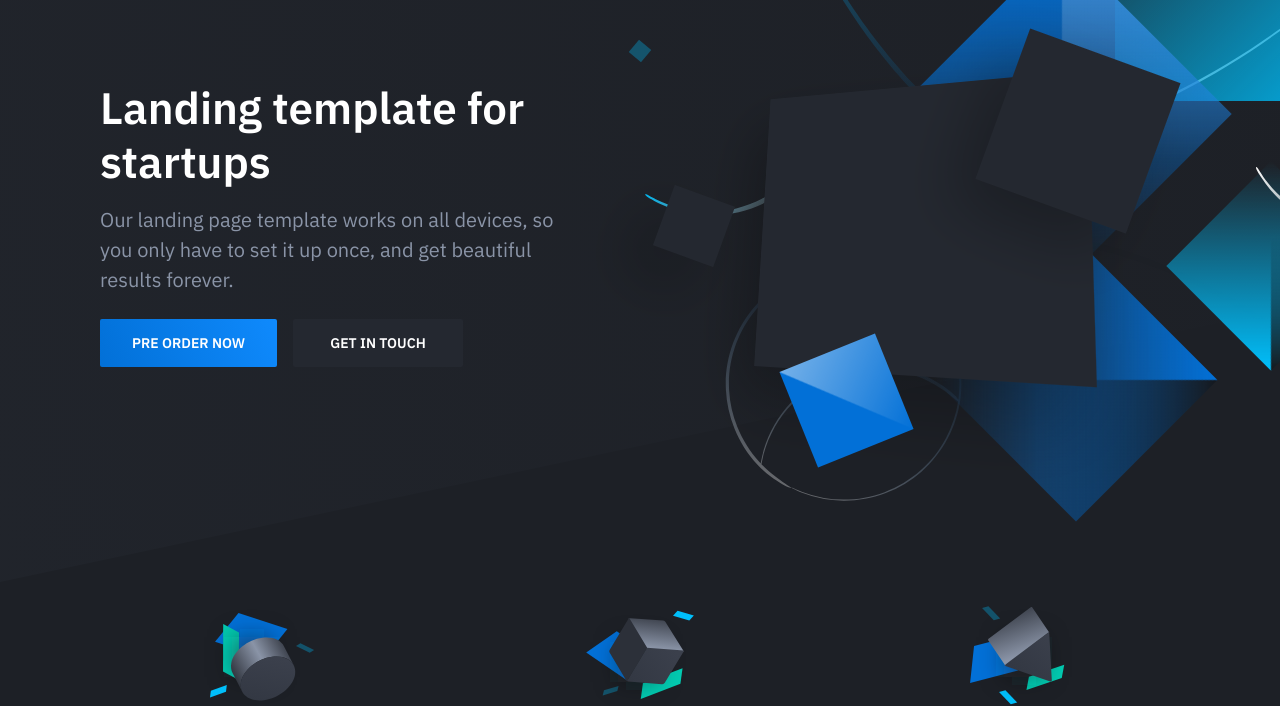
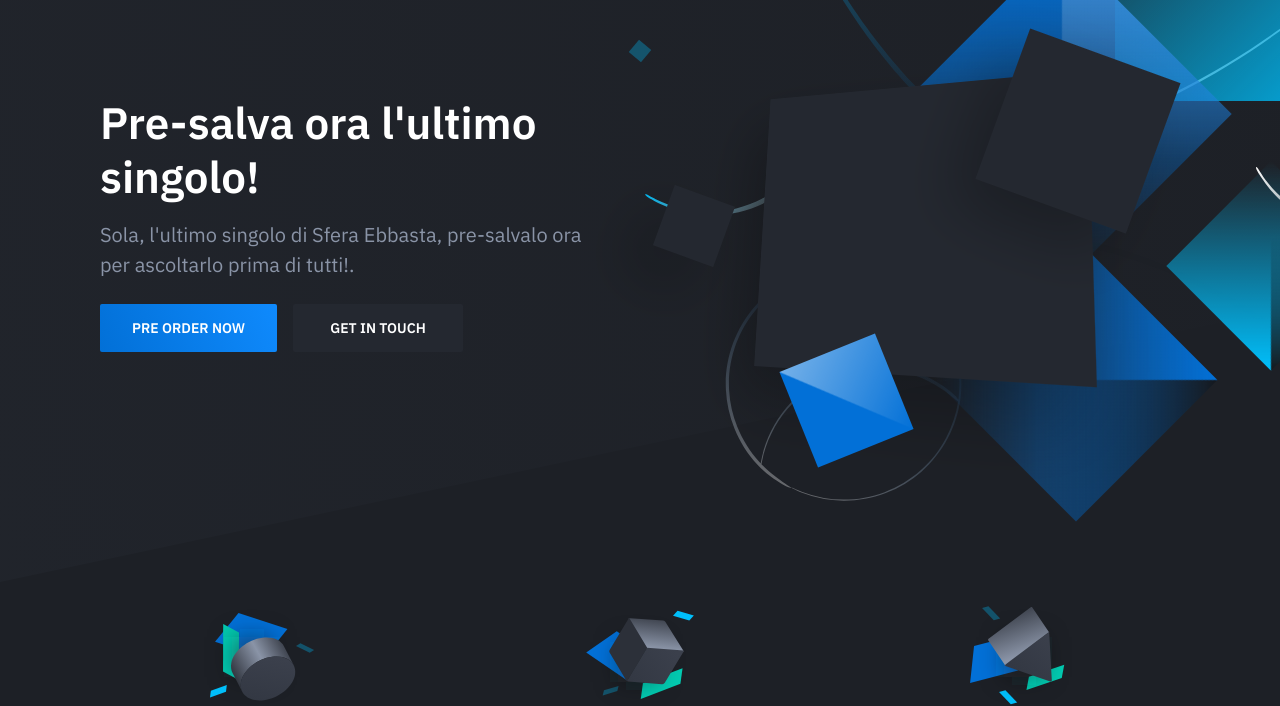
Before and after one commit to simogue02/esercitazione1, a plain HTML site: page index.html in a window 1280 px wide. Shown: the part 118-824 px from the top of the page. Drawn offline with nearby package versions, Linux system fonts and the light colour scheme.

Commit message:
cambio intestazione

```diff
--- a/index.html
+++ b/index.html
@@ -35,9 +35,10 @@
                 <div class="container">
                     <div class="hero-inner">
                         <div class="hero-copy">
-                            <h1 class="hero-title mt-0">Landing template for startups</h1>
-                            <p class="hero-paragraph">Our landing page template works on all devices, so you only have
-                                to set it up once, and get beautiful results forever.</p>
+                            <h1 class="hero-title mt-0">
+                                Pre-salva ora l'ultimo singolo!</h1>
+                            <p class="hero-paragraph">Sola, l'ultimo singolo di Sfera Ebbasta,
+                                pre-salvalo ora per ascoltarlo prima di tutti!.</p>
                             <div class="hero-cta"><a class="button button-primary" href="preorder.html">Pre order
                                     now</a><a class="button" href="#">Get in touch</a></div>
                         </div>
```
